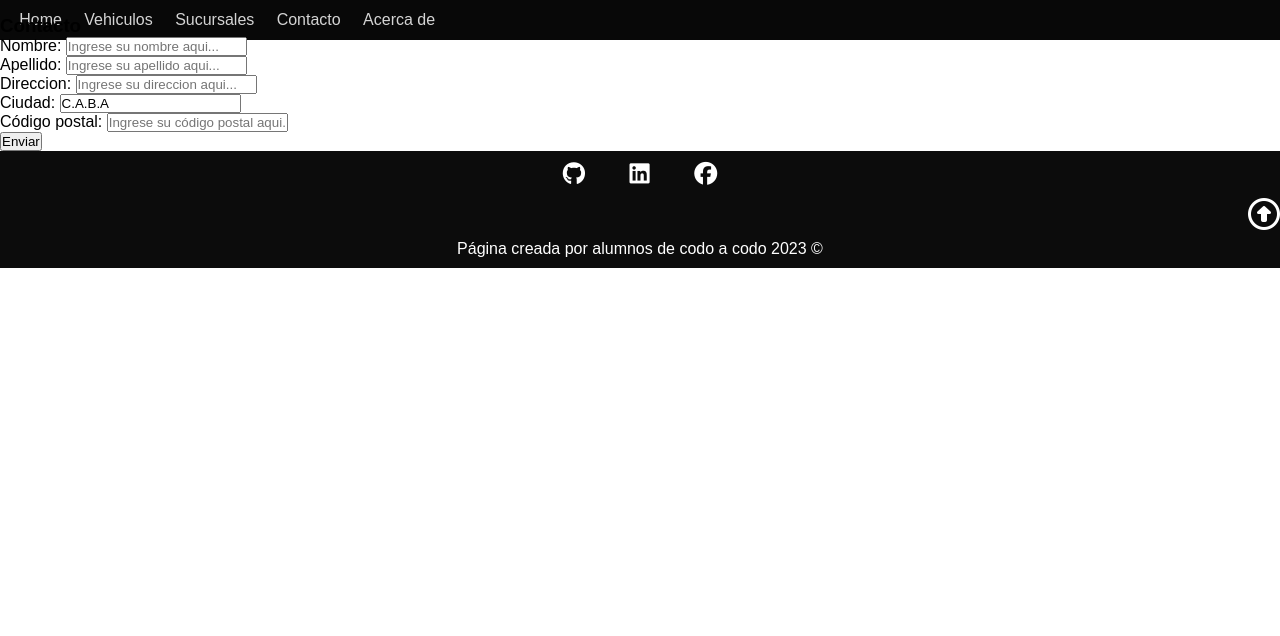
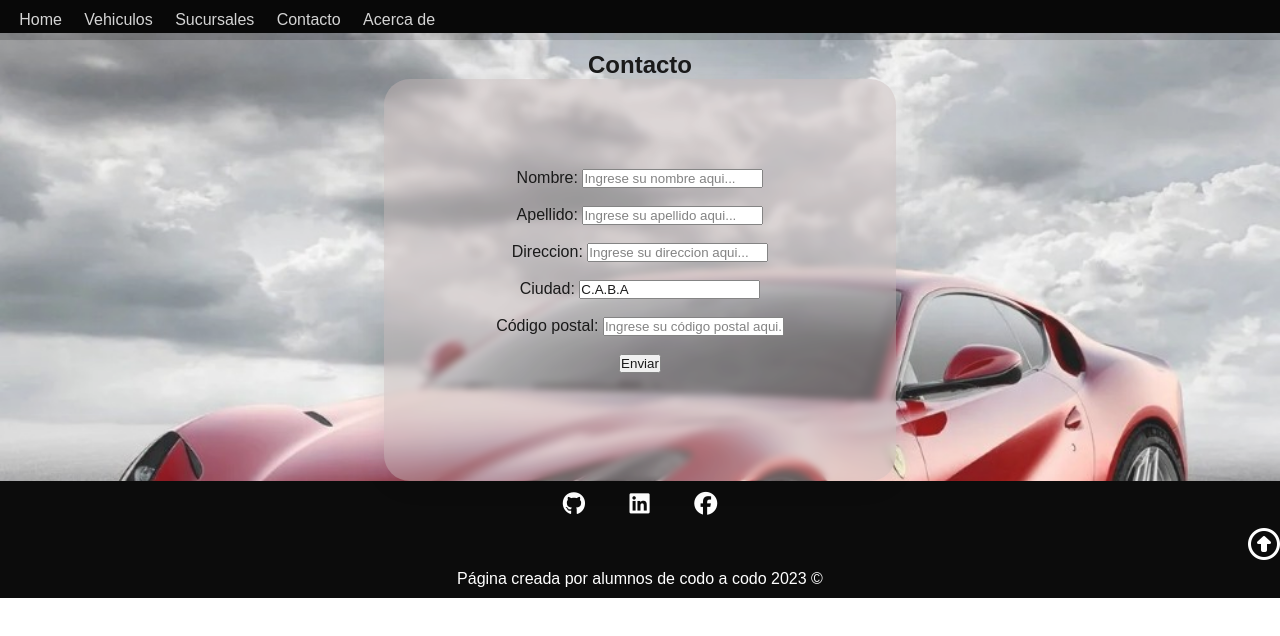
Before and after one commit to julianmanrike/frontend, a plain HTML site: page contacto.html in a window 1280 px wide. Drawn offline with Linux system fonts and the light colour scheme; a web font is replaced by a local one.

Commit message:
subo diseño en contacto

```diff
--- a/CSS/style.css
+++ b/CSS/style.css
@@ -3,6 +3,33 @@
   box-sizing: border-box;
   margin: 0;
   padding: 0;
+}
+
+/*-----contacto------*/
+.titulo {
+  text-align: center;
+}
+
+.menu {
+  background-image: url(../img/contacto.jpg);
+  background-size:cover;
+  background-repeat: no-repeat;
+  background-color: #0c0c0c;
+  opacity:90%;
+  margin: auto;
+}
+
+.form {
+  margin: auto;
+  width: 40%;
+  padding-top: 7%;
+  padding-bottom: 7%;
+  background: rgba(188, 171, 171, 0.44);
+  border-radius: 26px;
+  box-shadow: 0 4px 30px rgba(0, 0, 0, 0.1);
+  backdrop-filter: blur(3.7px);
+  -webkit-backdrop-filter: blur(3.7px);
+  text-align: center;
 }
 
 .maps {
@@ -340,6 +367,7 @@ header nav>*:hover {
   display: flex;
   justify-content: space-around;
 }
+
 .maps {
   display: flex;
   justify-content: space-around;
--- a/contacto.html
+++ b/contacto.html
@@ -22,24 +22,45 @@
             <a href="nosotros.html">Acerca de</a>
         </nav>
     </header>
-    <menu>
-        <h3>Contacto</h3>
-        <form action="show-data.html" target="_blank">
+    <br>
+
+    <menu class="menu">
+        <br>
+
+
+        <h2 class="titulo">Contacto</h2>
+
+        <form class="form" action="show-data.html" target="_blank">
             <label for="name">Nombre:</label> <input type="text" name="firstname"
-            placeholder="Ingrese su nombre aqui..."><br>
+                placeholder="Ingrese su nombre aqui...">
+            <br>
+            <br>
             <label for="lastname">Apellido:</label> <input type="text" name="lastname"
-            placeholder="Ingrese su apellido aqui..."><br>
+                placeholder="Ingrese su apellido aqui...">
+            <br>
+            <br>
             <label for="addresss">Direccion:</label> <input type="text" name="addresss"
-            placeholder="Ingrese su direccion aqui..."><br>
-        <label for="city">Ciudad:</label> <input type="text" name="city" value="C.A.B.A"><br>
-        <label for="zipcode">Código postal:</label> <input type="text" name="zipcoda"
-            placeholder="Ingrese su código postal aqui..."><br>
+                placeholder="Ingrese su direccion aqui...">
+            <br>
+            <br>
+            <label for="city">Ciudad:</label> <input type="text" name="city" value="C.A.B.A">
+            <br>
+            <br>
+            <label for="zipcode">Código postal:</label> <input type="text" name="zipcode"
+                placeholder="Ingrese su código postal aqui...">
+            <br>
+            <br>
             <input type="submit" value="Enviar">
+            <br>
+            <br>
+    </menu>
+
     </form>
     <footer class="footer">
 
         <div class="redes">
-                <a class="link" href="https://github.com/julianmanrike/frontend" target="_blank"><i class="fa-brands fa-github"></i></a>
+            <a class="link" href="https://github.com/julianmanrike/frontend" target="_blank"><i
+                    class="fa-brands fa-github"></i></a>
             <a class="link" href="https://www.linkedin.com/" target="_blank"><i class="fa-brands fa-linkedin"></i></a>
             <a class="link" href="https://www.facebook.com/" target="_blank"><i class="fa-brands fa-facebook"></i></a>
         </div>
```
Also changed, not shown: sucursales.html (+2 -1 lines), img/contacto.jpg (added). Lines whose indentation alone changed are shown as unchanged.
